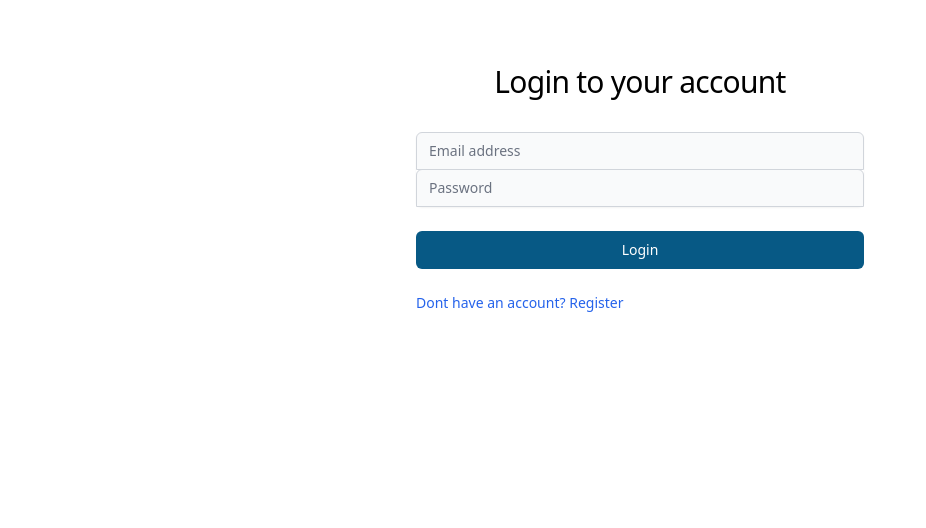
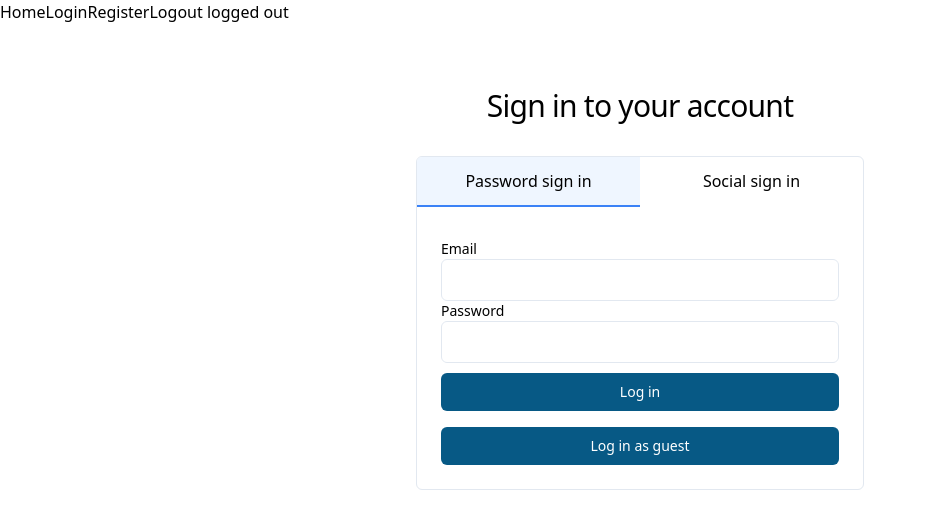
Before and after one commit to jakub-sekula/habits, a Next.js app in the folder frontend/: page /login in a window 1280 px wide. Shown: the top 528 px of the page, without its empty margins (0-926 px from the left). Built offline with nearby package versions, Linux system fonts and the light colour scheme; no server answers.

Commit message:
Begin styling login and registration pages Fix Firebase config that caused error when trying to social login

```diff
--- a/frontend/package.json
+++ b/frontend/package.json
@@ -9,10 +9,15 @@
     "lint": "next lint"
   },
   "dependencies": {
+    "@radix-ui/react-form": "^0.0.3",
+    "@radix-ui/react-separator": "^1.0.3",
+    "@radix-ui/react-tabs": "^1.0.4",
+    "@radix-ui/react-toast": "^1.1.4",
     "@types/node": "18.15.11",
     "@types/react": "18.0.35",
     "@types/react-dom": "18.0.11",
     "autoprefixer": "10.4.14",
+    "clsx": "^1.2.1",
     "eslint": "8.38.0",
     "eslint-config-next": "13.3.0",
     "firebase": "^9.22.1",
@@ -20,6 +25,7 @@
     "postcss": "8.4.21",
     "react": "18.2.0",
     "react-dom": "18.2.0",
+    "react-icons": "^4.9.0",
     "tailwindcss": "3.3.1",
     "typescript": "5.0.4"
   },
--- a/frontend/src/app/layout.tsx
+++ b/frontend/src/app/layout.tsx
@@ -1,5 +1,6 @@
 "use client";
 import "./globals.css";
+import Header from "@/components/Header";
 
 import { AuthProvider } from "@/components/AuthContext";
 export default function RootLayout({
@@ -10,7 +11,8 @@ export default function RootLayout({
   return (
     <html lang="en">
       <body>
-        <AuthProvider>{children}</AuthProvider>
+        <AuthProvider>
+          <Header />{children}</AuthProvider>
       </body>
     </html>
   );
--- /dev/null
+++ b/frontend/src/app/login/page.module.css
@@ -0,0 +1,36 @@
+.formField {
+  border: 1px solid;
+  border-color: inherit;
+  border-radius: 0.375rem;
+  padding: 0.5rem 1rem;
+  width: 100%;
+  @apply border-slate-200;
+}
+
+.formlabel {
+  @apply text-sm;
+}
+
+.tabContainer {
+  @apply p-6 flex flex-col gap-4 data-[state=inactive]:hidden;
+}
+
+.error {
+  @apply text-xs text-red-500;
+}
+
+.tab {
+  @apply w-full py-3 data-[state=active]:border-blue-500 border-transparent border-b-2 data-[state=active]:bg-blue-50;
+}
+
+.tabBar {
+  @apply flex mb-2;
+}
+
+.loginBox {
+  @apply bg-white rounded-md border border-slate-200 overflow-hidden;
+}
+
+.button {
+  @apply w-full flex gap-4 justify-center py-2 px-4 border border-transparent text-sm font-medium rounded-md text-white bg-sky-800 hover:bg-sky-900 focus:shadow-[0_0_0_2px] focus:shadow-black
+}
--- a/frontend/src/app/login/page.tsx
+++ b/frontend/src/app/login/page.tsx
@@ -1,17 +1,39 @@
 "use client";
 import Link from "next/link";
+import styles from "./page.module.css";
+import clsx from "clsx";
 
 import { useAuth, AuthContextType } from "@/components/AuthContext";
-import { useState } from "react";
+import { useState, useRef, useEffect } from "react";
 import auth from "@/lib/auth";
+
+import * as Form from "@radix-ui/react-form";
+import * as Tabs from "@radix-ui/react-tabs";
+import * as Toast from "@radix-ui/react-toast";
+
+import { BsGoogle, BsGithub, BsFacebook } from "react-icons/bs";
+
+import {
+  GoogleAuthProvider,
+  GithubAuthProvider,
+  signInWithPopup,
+  linkWithPopup,
+  User,
+  signInAnonymously,
+  Auth,
+} from "firebase/auth";
+import { useRouter } from "next/navigation";
 
 export default function Page() {
   const { currentUser, login, logout } = useAuth() as AuthContextType;
   const [loading, setLoading] = useState(false);
+  const [error, setError] = useState<any>(null);
+  const [open, setOpen] = useState(false);
+  const timerRef = useRef(0);
 
-  if (currentUser) {
-    console.log(currentUser);
-  }
+  useEffect(() => {
+    return () => clearTimeout(timerRef.current);
+  }, []);
 
   const [email, setEmail] = useState("");
   const [password, setPassword] = useState("");
@@ -21,92 +43,172 @@ export default function Page() {
     try {
       setLoading(true);
       await login(email, password);
-      const token = await auth.currentUser?.getIdToken();
-      const res = await fetch("http://localhost:3000/auth/login", {
-        method: "POST",
-        headers: new Headers({
-          Authorization: `Bearer ${token}`,
-        }),
-      });
-      const json = await res.json();
-      console.log("response from express: ", json);
+      synchronizeWithBackend(auth)
     } catch (e) {
       console.log(e);
-      alert("Failed to sign in");
+      setError(e);
+      setOpen(true);
     }
 
     setLoading(false);
   }
 
   return (
-    <div className="min-h-full flex items-center justify-center py-12 px-4 sm:px-6 lg:px-8">
-      <div className="max-w-md w-full space-y-8">
-        <div>
-          <h2 className="mt-4 text-3xl text-center tracking-tight font-light dark:text-white">
-            Login to your account
+    <>
+      <div className="min-h-full flex items-center justify-center py-12 px-4 sm:px-6 lg:px-8">
+        <div className="max-w-md w-full space-y-8">
+          <h2 className="mt-4 text-3xl text-center tracking-tight font-light :">
+            Sign in to your account
           </h2>
-        </div>
-        <form onSubmit={handleFormSubmit} className="mt-8 space-y-6">
-          <div className="rounded-md shadow-sm -space-y-px">
-            <div>
-              <input
-                id="email-address"
-                name="email"
-                type="email"
-                autoComplete="email"
-                required
-                onChange={(e) => setEmail(e.target.value)}
-                className="appearance-none rounded-none relative block w-full px-3 py-2 placeholder-gray-500 rounded-t-md bg-gray-50 border border-gray-300 text-gray-900 text-sm focus:outline-none focus:ring-blue-500 focus:border-blue-500 dark:bg-gray-700 dark:border-gray-600 dark:placeholder-gray-400 dark:text-white dark:focus:ring-blue-500 dark:focus:border-blue-500 focus:z-10 sm:text-sm"
-                placeholder="Email address"
-              />
-            </div>
-            <div>
-              <input
-                id="password"
-                name="password"
-                type="password"
-                autoComplete="current-password"
-                required
-                onChange={(e) => setPassword(e.target.value)}
-                className="appearance-none rounded-none relative block w-full px-3 py-2 placeholder-gray-500 rounded-t-md bg-gray-50 border border-gray-300 text-gray-900 text-sm focus:outline-none focus:ring-blue-500 focus:border-blue-500 dark:bg-gray-700 dark:border-gray-600 dark:placeholder-gray-400 dark:text-white dark:focus:ring-blue-500 dark:focus:border-blue-500 focus:z-10 sm:text-sm"
-                placeholder="Password"
-              />
-            </div>
-          </div>
-          <div>
-            <button
-              type="submit"
-              className=" w-full flex justify-center py-2 px-4 border border-transparent text-sm font-medium rounded-md text-white bg-sky-800 hover:bg-sky-900"
+
+          <Tabs.Root className={styles.loginBox} defaultValue="passwordSignIn">
+            <Tabs.List className={styles.tabBar}>
+              <Tabs.Trigger className={styles.tab} value="passwordSignIn">
+                Password sign in
+              </Tabs.Trigger>
+              <Tabs.Trigger className={styles.tab} value="socialSignIn">
+                Social sign in
+              </Tabs.Trigger>
+            </Tabs.List>
+
+            <Tabs.Content
+              value="passwordSignIn"
+              className={styles.tabContainer}
             >
-              Login
-            </button>
-          </div>
-          <div className="flex items-center justify-between">
-            <div className="text-sm">
-              <Link
-                href="/register"
-                className="text-blue-600 hover:underline dark:text-blue-500"
+              {error ? <pre>{JSON.stringify(error, null, 2)}</pre> : null}
+              <Form.Root onSubmit={handleFormSubmit}>
+                <Form.Field className="relative" name="email">
+                  <div className="flex items-baseline justify-between">
+                    <Form.Label className={clsx(styles.formlabel)}>
+                      Email
+                    </Form.Label>
+                    <Form.Message className={styles.error} match="valueMissing">
+                      Please enter your email
+                    </Form.Message>
+                    <Form.Message className={styles.error} match="typeMismatch">
+                      Please provide a valid email
+                    </Form.Message>
+                  </div>
+                  <Form.Control asChild>
+                    <input
+                      className={styles.formField}
+                      type="email"
+                      required
+                      name="email"
+                      autoComplete="email"
+                      onChange={(e) => setEmail(e.target.value)}
+                    />
+                  </Form.Control>
+                </Form.Field>
+                <Form.Field className="grid mb-[10px]" name="question">
+                  <div className="flex items-baseline justify-between">
+                    <Form.Label className={clsx(styles.formlabel)}>
+                      Password
+                    </Form.Label>
+                    <Form.Message className={styles.error} match="valueMissing">
+                      Please enter a password
+                    </Form.Message>
+                  </div>
+                  <Form.Control asChild>
+                    <input
+                      id="password"
+                      name="password"
+                      type="password"
+                      autoComplete="current-password"
+                      required
+                      onChange={(e) => setPassword(e.target.value)}
+                      className={styles.formField}
+                    />
+                  </Form.Control>
+                </Form.Field>
+                <Form.Submit asChild>
+                  <button type="submit" className={styles.button}>
+                    Log in
+                  </button>
+                </Form.Submit>
+              </Form.Root>
+              <button
+                onClick={async () => {
+                  await signInAnonymously(auth);
+                  synchronizeWithBackend(auth);
+
+                }}
+                className={styles.button}
               >
-                Dont have an account? Register
-              </Link>
-            </div>
-          </div>
-        </form>
-        <div>
-          {currentUser ? (
-            <div>
-              hello,{" "}
+                Log in as guest
+              </button>
+            </Tabs.Content>
+            <Tabs.Content value="socialSignIn" className={styles.tabContainer}>
               <button
-                onClick={() => {
-                  logout();
+                onClick={async () => {
+                  await signInWithPopup(auth, new GoogleAuthProvider());
+                  synchronizeWithBackend(auth);
                 }}
+                className={styles.button}
               >
-                logout {currentUser.email}
+                <BsGoogle size={24} /> Sign in with Google
               </button>
-            </div>
-          ) : null}
+              <button
+                onClick={async () => {
+                  await signInWithPopup(auth, new GithubAuthProvider());
+                  synchronizeWithBackend(auth);
+                }}
+                className={styles.button}
+              >
+                <BsGithub size={24} /> Sign in with Github
+              </button>
+              <button
+                tabIndex={0}
+                onClick={async () => {
+                  await signInWithPopup(auth, new GoogleAuthProvider());
+                  synchronizeWithBackend(auth);
+                }}
+                className={styles.button}
+              >
+                <BsFacebook size={24} /> Sign in with Facebook
+              </button>
+            </Tabs.Content>
+          </Tabs.Root>
         </div>
       </div>
-    </div>
+      {!!error ? (
+        <Toast.Provider swipeDirection="right">
+          <Toast.Root
+            className="bg-red-100 rounded-md shadow-[hsl(206_22%_7%_/_35%)_0px_10px_38px_-10px,_hsl(206_22%_7%_/_20%)_0px_10px_20px_-15px] p-[15px] grid [grid-template-areas:_'title_action'_'description_action'] grid-cols-[auto_max-content] gap-x-[15px] items-center data-[state=open]:animate-slideIn data-[state=closed]:animate-hide data-[swipe=move]:translate-x-[var(--radix-toast-swipe-move-x)] data-[swipe=cancel]:translate-x-0 data-[swipe=cancel]:transition-[transform_200ms_ease-out] data-[swipe=end]:animate-swipeOut"
+            open={open}
+            onOpenChange={setOpen}
+          >
+            <Toast.Title className="[grid-area:_title] mb-[5px] font-medium text-slate12 text-[15px]">
+              {error.name}
+            </Toast.Title>
+            <Toast.Description asChild>
+              <p>{error.code}</p>
+            </Toast.Description>
+            <Toast.Action
+              className="[grid-area:_action]"
+              asChild
+              altText="Goto schedule to undo"
+            >
+              <button className="inline-flex items-center justify-center rounded font-medium text-xs px-[10px] leading-[25px] h-[25px] bg-green2 text-green11 shadow-[inset_0_0_0_1px] shadow-green7 hover:shadow-[inset_0_0_0_1px] hover:shadow-red-500 focus:shadow-[0_0_0_2px] focus:shadow-green8">
+                Dismiss
+              </button>
+            </Toast.Action>
+          </Toast.Root>
+          <Toast.Viewport className="[--viewport-padding:_25px] fixed bottom-0 right-0 flex flex-col p-[var(--viewport-padding)] gap-[10px] w-[390px] max-w-[100vw] m-0 list-none z-[2147483647] outline-none" />
+        </Toast.Provider>
+      ) : null}
+    </>
   );
 }
+
+async function synchronizeWithBackend(auth: Auth) {
+  const token = await auth.currentUser?.getIdToken();
+  const res = await fetch("http://localhost:3000/auth/login", {
+    method: "POST",
+    headers: new Headers({
+      Authorization: `Bearer ${token}`,
+    }),
+  });
+  const json = await res.json();
+  console.log("response from express: ", json);
+}
--- a/frontend/src/app/page.tsx
+++ b/frontend/src/app/page.tsx
@@ -8,8 +8,8 @@ export default function Home() {
   useEffect(() => {
     const fetchData = async () => {
       try {
-        const user = currentUser;
-        const token = user && (await user.getIdToken());
+        const token = currentUser && (await currentUser.getIdToken());
+        if (!token) return
         const res = await fetch("http://localhost:3000/", {
           headers: new Headers({
             Authorization: `Bearer ${token}`,
--- /dev/null
+++ b/frontend/src/components/Header.tsx
@@ -0,0 +1,22 @@
+"use client";
+import React from "react";
+import { useAuth, AuthContextType } from "./AuthContext";
+import Link from "next/link";
+
+export default function Header() {
+  const { currentUser, logout } = useAuth() as AuthContextType;
+  return (
+    <header>
+      <Link href="/">Home</Link>
+      <Link href="/login">Login</Link>
+      <Link href="/register">Register</Link>
+      <button
+        className="text-black"
+        onClick={() => {
+          logout();
+        }}
+      >Logout</button>{" "}
+      {currentUser ? `logged in as ${currentUser.displayName}` : "logged out"}
+    </header>
+  );
+}
--- a/frontend/src/lib/auth.ts
+++ b/frontend/src/lib/auth.ts
@@ -1,15 +1,26 @@
-
 import { initializeApp } from "firebase/app";
 import { getAuth } from "firebase/auth";
 
 const firebaseConfig = {
-  apiKey: process.env.NEXT_PUBLIC_REACT_APP_FIREBASE_API_KEY,
-  authDomain: process.env.NEXT_PUBLIC_REACT_APP_FIREBASE_AUTH_DOMAIN,
-  projectId: process.env.NEXT_PUBLIC_REACT_APP_FIREBASE_PROJECT_ID,
-  storageBucket: process.env.NEXT_PUBLIC_REACT_APP_FIREBASE_STORAGE_BUCKET,
-  messagingSenderId: process.env.NEXT_PUBLIC_REACT_APP_FIREBASE_MESSAGING_SENDER_ID,
-  appId: process.env.NEXT_PUBLIC_REACT_APP_FIREBASE_APP_ID,
+  apiKey: process.env.NEXT_PUBLIC_FIREBASE_API_KEY,
+  authDomain: process.env.NEXT_PUBLIC_FIREBASE_AUTH_DOMAIN,
+  projectId: process.env.NEXT_PUBLIC_FIREBASE_PROJECT_ID,
+  storageBucket: process.env.NEXT_PUBLIC_FIREBASE_STORAGE_BUCKET,
+  messagingSenderId:
+    process.env.NEXT_PUBLIC_FIREBASE_MESSAGING_SENDER_ID,
+  appId: process.env.NEXT_PUBLIC_FIREBASE_APP_ID,
+  // measurementId: process.env.NEXT_PUBLIC_FIREBASE_MEASUREMENT_ID
 };
+
+// const firebaseConfig = {
+//   apiKey: "AIzaSyAThdl0c79qPws-mInoKHKzn7Y5MdG6ujE",
+//   authDomain: "habit-tracker-1685372449187.firebaseapp.com",
+//   projectId: "habit-tracker-1685372449187",
+//   storageBucket: "habit-tracker-1685372449187.appspot.com",
+//   messagingSenderId: "585549058906",
+//   appId: "1:585549058906:web:91e18e5c4c3247ff159963",
+//   measurementId: "G-3YJQT7ES0M"
+// };
 
 const app = initializeApp(firebaseConfig);
 
```
Also changed, not shown: frontend/src/components/AuthContext.tsx (+9 -0 lines), 1 other file (tests, documents, lock files or other folders).
